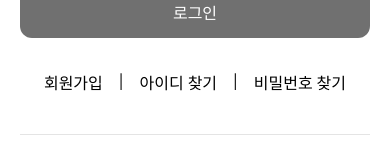
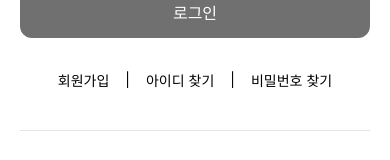
Before and after one commit to 20211896/naeng-chek-app, a React Native app in the folder naengChek/: screen /Login in a window 390 px wide. Shown: the part 384-544 px from the top of the page. Built offline with nearby package versions, Linux system fonts and the light colour scheme.

Commit message:
fix: Text strings must be rendered within a <Text> component 오류 수정 문자열 TEXT 컴포넌트 내부로 돌아가도록 수정

```diff
--- a/naengChek/page/idFind.js
+++ b/naengChek/page/idFind.js
@@ -19,7 +19,7 @@ export default function IdFind({ navigation }) {
                 <InputBox placeholder="이름" />
                 <InputBox placeholder="010-1234-5678" />
             </View>
-            <FullWidthBtn title="다음" style={styles.loginBox} onPress={() => { navigation.navigate() }} />
+            <FullWidthBtn title="다음" style={styles.loginBox} onPress={() => { navigation.navigate('Home') }} />
 
 
         </View>
--- a/naengChek/page/login.js
+++ b/naengChek/page/login.js
@@ -18,15 +18,15 @@ export default function Login({ navigation }) {
             <FullWidthBtn title="로그인" style={styles.loginBox} onPress={() => {navigation.navigate('Home')}}/>
             <View style={styles.textBox}>
                 <TouchableOpacity onPress={() => { }}>
-                    <View >회원가입</View>
+                    <Text >회원가입</Text>
                 </TouchableOpacity>
                 <Text>|</Text>
                 <TouchableOpacity onPress={() => {{navigation.navigate('IdFind')}}}>
-                    <View>아이디 찾기</View>
+                    <Text>아이디 찾기</Text>
                 </TouchableOpacity>
                 <Text>|</Text>
                 <TouchableOpacity onPress={() => { }}>
-                    <View>비밀번호 찾기</View>
+                    <Text>비밀번호 찾기</Text>
                 </TouchableOpacity>
             </View>
 
```
